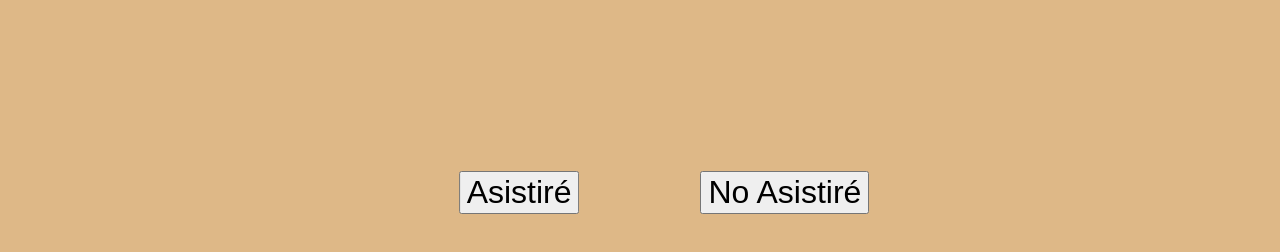
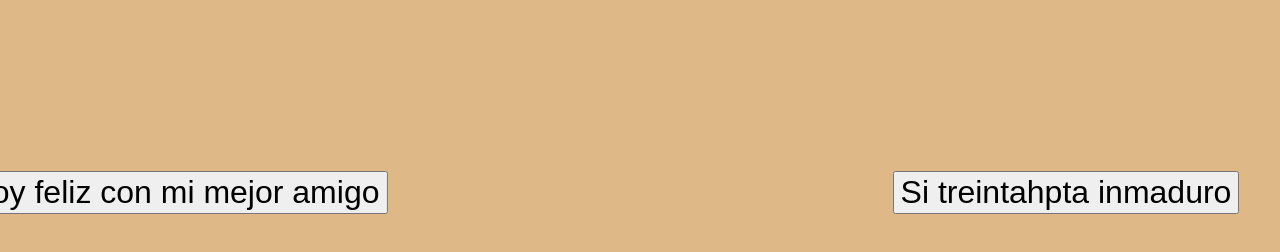
Before and after one commit to suarezcaa/Declaracion, a plain HTML site: page index.html in a window 1280 px wide. Shown: the part 250-502 px from the top of the page. Drawn offline with Linux system fonts and the light colour scheme.

Commit message:
Update index.html

```diff
--- a/index.html
+++ b/index.html
@@ -9,9 +9,9 @@
 </head>
 <body>
     <div class="contenedor">
-        <p>Estás invitado a salir con nosotros a jugar fuchibol</p>
-        <button id="yesBtn">Asistiré</button>
-        <button id="noBtn">No Asistiré</button>
+        <p>E¿stás brava, amix? i</p>
+        <button id="yesBtn">No, estoy feliz con mi mejor amigo</button>
+        <button id="noBtn">Si treintahpta inmaduro</button>
     </div>
     <script src="index.js"></script>
 </body>
```
